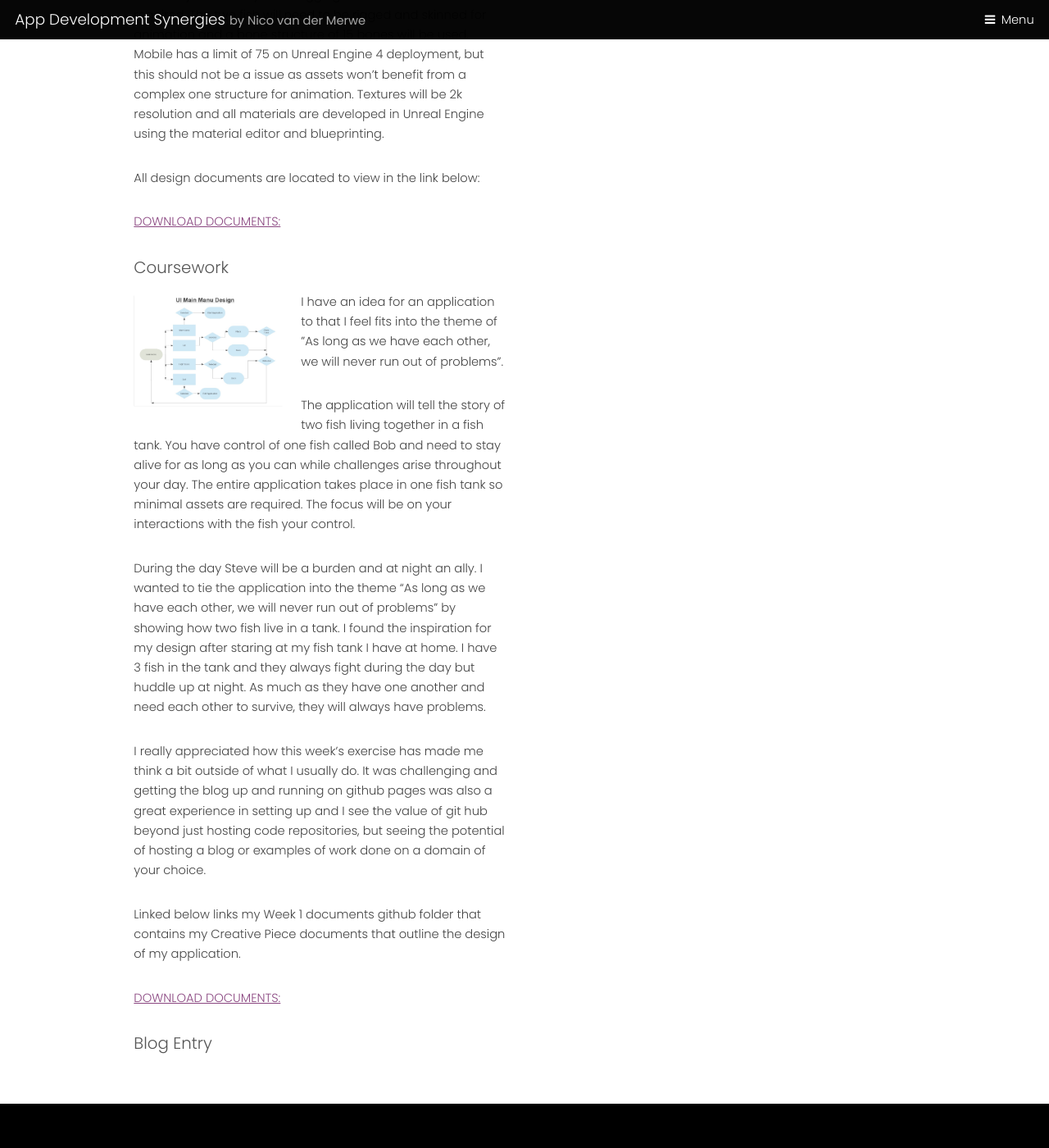
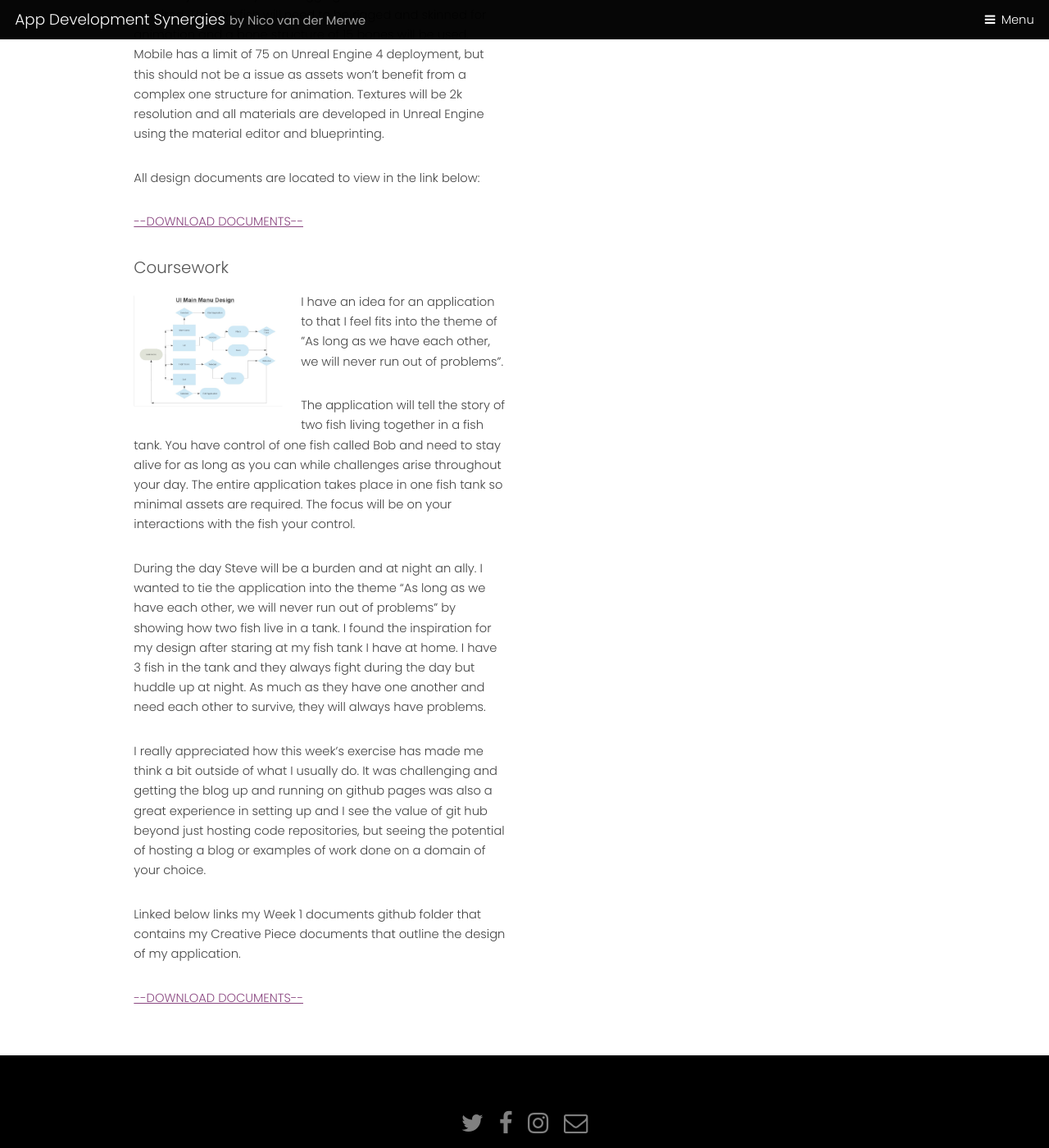
Before and after one commit to NicoVDMerweCRJ/NicoVDMerweCRJ.github.io, a Jekyll site: the page appdevelopmentsynergies.html, which Jekyll copies as it is, in a window 1280 px wide and 1400 px high, scrolled down 2950 px. Shown: the whole window at 82% size. Built offline with Jekyll 4.4.1, drawn with Linux system fonts in a browser that asks for light colours.

Commit message:
Update appdevelopmentsynergies.html

```diff
--- a/appdevelopmentsynergies.html
+++ b/appdevelopmentsynergies.html
@@ -80,7 +80,7 @@ Textures will be 2k resolution and all materials are developed in Unreal Engine
 							<p> All design documents are located to view in the link below:
 
 							<a href="https://github.com/NicoVDMerweCRJ/NicoVDMerweCRJ.github.io/tree/master/App%20Development%20Synergies/Week%201/Documents"></p>
-							<p>DOWNLOAD DOCUMENTS:</p></a>
+							<p>--DOWNLOAD DOCUMENTS--</p></a>
 
 							<h3>Coursework</h4>
 							<p><span class="image left"><img src="App Development Synergies/Week 1/Documents/UIMainMenuDesignFlowChart.jpg" alt="" /></span>I have an idea for an application to that I feel fits into the theme of ”As long as we have each other, we will never run out of problems”.</p>
@@ -90,8 +90,7 @@ Textures will be 2k resolution and all materials are developed in Unreal Engine
 							<p>Linked below links my Week 1 documents github folder that contains my Creative Piece documents that outline the design of my application.</p>
 
 							<a href="https://github.com/NicoVDMerweCRJ/NicoVDMerweCRJ.github.io/tree/master/App%20Development%20Synergies/Week%201/Documents"></p>
-							<p>DOWNLOAD DOCUMENTS:</p></a>
-							<h3>Blog Entry</h4>
+							<p>--DOWNLOAD DOCUMENTS--</p></a>
 							<p></p>
 						</div>
 					</div>
```
